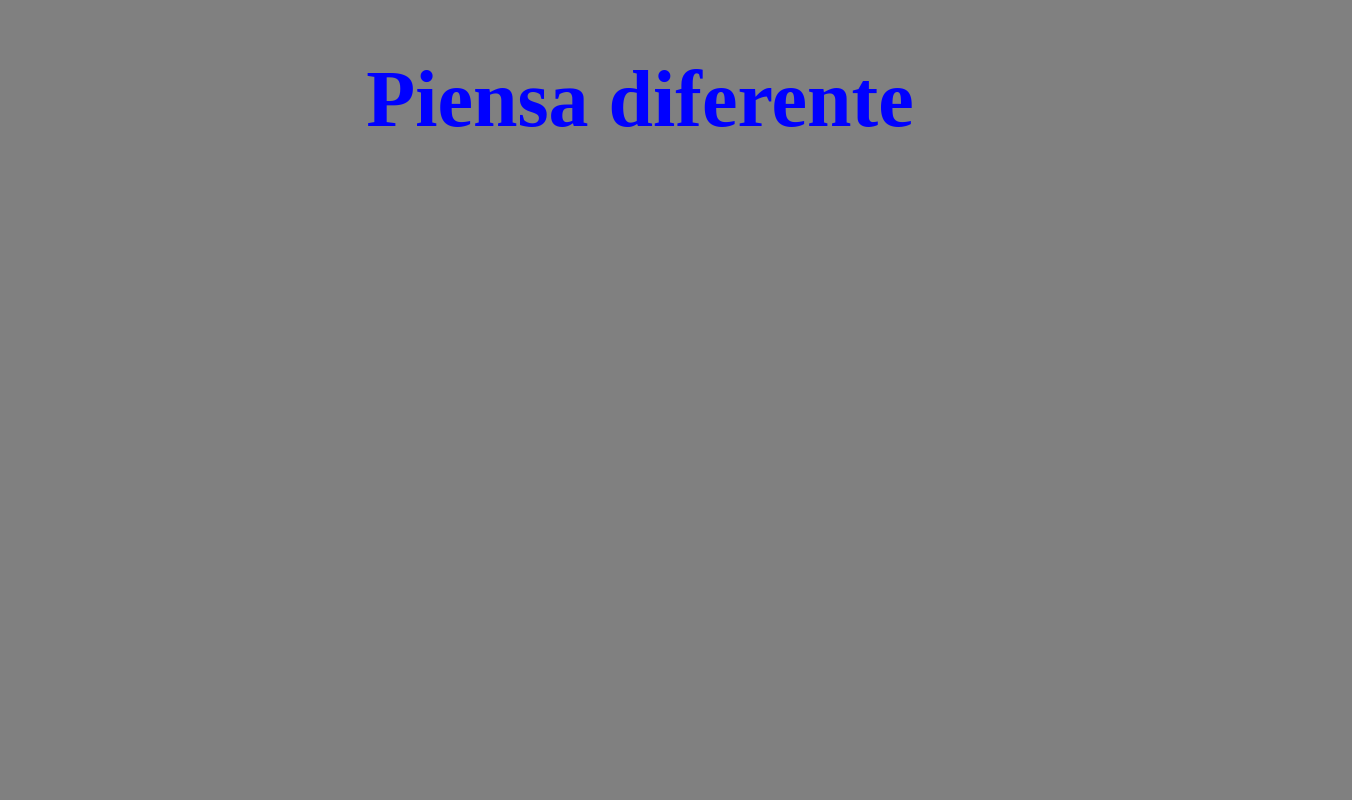
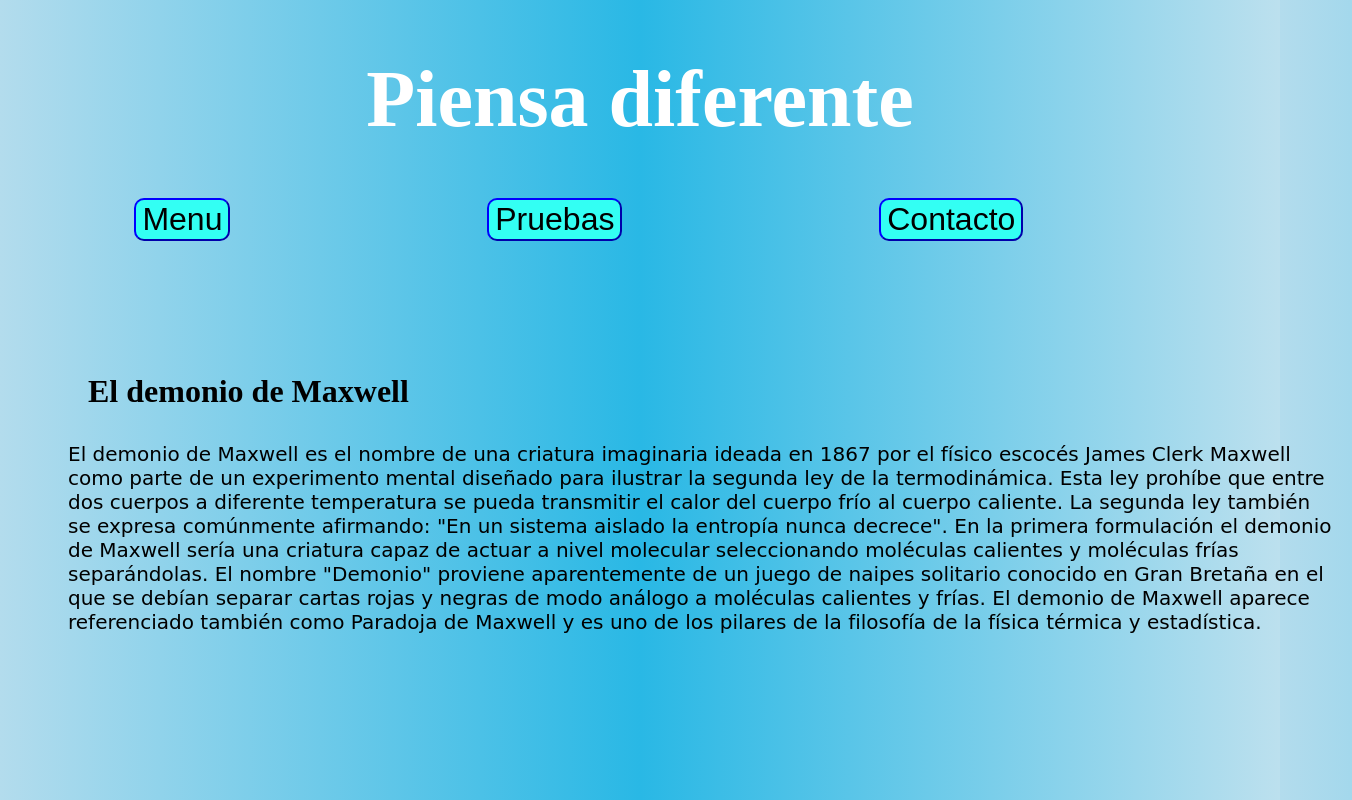
Before and after one commit to Carlos-Lopez-Joya/Pruebas, a plain HTML site: page index.html in a window 1280 px wide. Shown: the whole page, 1352 px wide, since content can reach past the window. Drawn offline with Linux system fonts and the light colour scheme.

Commit message:
Actualizamos index y styless

```diff
--- a/index.html
+++ b/index.html
@@ -7,6 +7,31 @@
   </head>
   <body>
     <h1 class="titulo1">Piensa diferente</h1>
+    <div>
+
+      <button type="button" class="boton1">Menu</button>
+      <button type="button" class="boton2">Pruebas</button>
+      <button type="button" class="boton3">Contacto</button>
+    </div>
+    <h3 id="titulo2">El demonio de Maxwell</h3>
+    <p class="par1">El demonio de Maxwell es el nombre de una criatura
+       imaginaria ideada en 1867 por el físico escocés James
+        Clerk Maxwell como parte de un experimento mental diseñado
+         para ilustrar la segunda ley de la termodinámica. Esta ley
+          prohíbe que entre dos cuerpos a diferente temperatura se pueda
+           transmitir el calor del cuerpo frío al cuerpo caliente. La segunda
+            ley también se expresa comúnmente afirmando: "En un sistema aislado
+             la entropía nunca decrece". En la primera formulación el demonio
+              de Maxwell sería una criatura capaz de actuar a nivel molecular
+               seleccionando moléculas calientes y moléculas frías separándolas.
+                El nombre "Demonio" proviene aparentemente de un juego de naipes
+                 solitario conocido en Gran Bretaña en el que se debían separar
+                  cartas rojas y negras de modo análogo a moléculas calientes
+                   y frías. El demonio de Maxwell aparece referenciado también
+                    como Paradoja de Maxwell y es uno de los pilares de la filosofía
+                     de la física térmica y estadística.</p>
+
+
 
   </body>
 </html>
--- a/styless.css
+++ b/styless.css
@@ -1,10 +1,60 @@
 body{
 
-  background-color: gray;
+  background: linear-gradient(to right, #b3dced 0%, #29b8e5 50%, #bce0ee 100%)
 }
 .titulo1{
 
   font-size: 500%;
-  color: blue;
+  color: #FFFFFF;
   text-align: center;
 }
+#titulo2{
+
+  font-size: 200%;
+  position: relative;
+  top: 100px;
+  left: 80px;
+}
+.par1{
+
+  text-align: left;
+  position: relative;
+  top: 100px;
+  left: 60px;
+  font-family:cursive;
+  font-size: 20px;
+
+}
+
+.boton1{
+  background-color:#33FFF3;
+  border-color: blue;
+  border-radius: 10px;
+  border-style: outset;
+  font-size: 200%;
+  position: relative;
+  left: 10%;
+
+}
+
+.boton2{
+  background-color:#33FFF3;
+  border-color: blue;
+  border-radius: 10px;
+  border-style: outset;
+  font-size: 200%;
+  position: relative;
+  left: 30%;
+
+}
+
+.boton3{
+  background-color:#33FFF3;
+  border-color: blue;
+  border-radius: 10px;
+  border-style: outset;
+  font-size: 200%;
+  position: relative;
+  left: 50%;
+
+}
```
